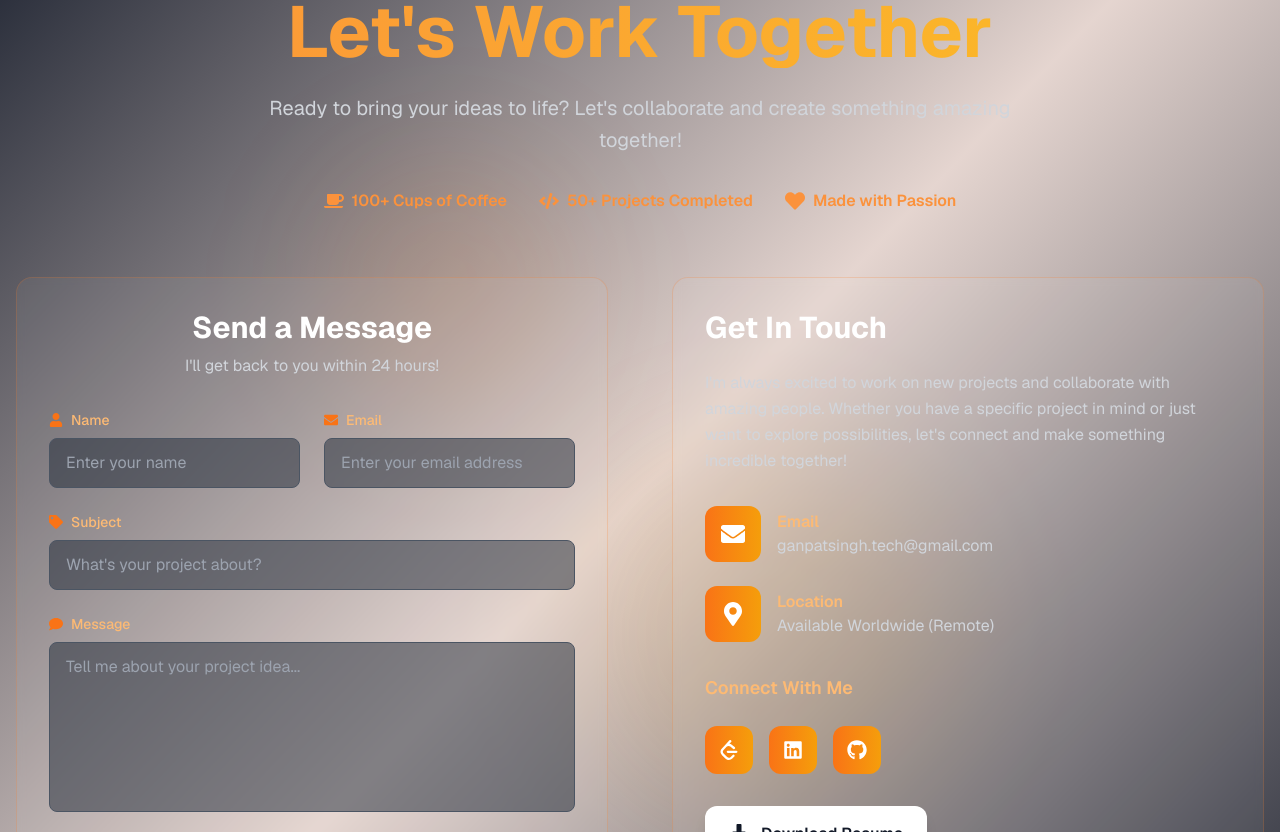
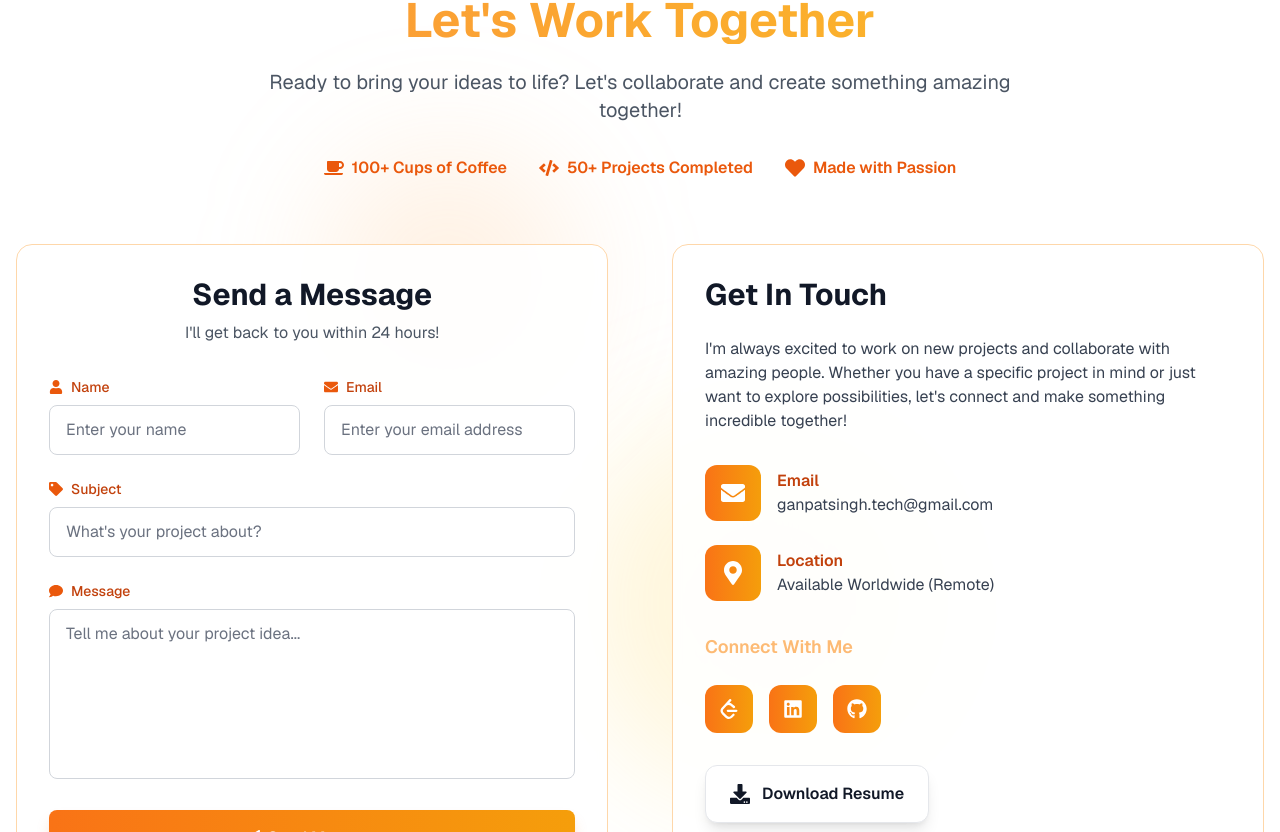
Before and after one commit to Ganpatsingh05/Portfolio-Web, a Next.js app in the folder frontend/: page / in a window 1280 px wide. Shown: the part 5068-5900 px from the top of the page. Built offline with nearby package versions, Linux system fonts and the light colour scheme; no server answers; the database is empty.

Commit message:
littleimprovements

```diff
--- a/frontend/src/app/layout.tsx
+++ b/frontend/src/app/layout.tsx
@@ -79,7 +79,7 @@ export default function RootLayout({
         className={`${geistSans.variable} ${geistMono.variable} antialiased bg-white dark:bg-gray-900`}
       >
         <ThemeProvider
-          defaultTheme="system"
+          defaultTheme="light"
           storageKey="portfolio-theme"
         >
           {children}
--- a/frontend/src/components/sections/Contact.tsx
+++ b/frontend/src/components/sections/Contact.tsx
@@ -57,14 +57,17 @@ export default function Contact() {
   }
 
   return (
-    <section className="py-20 bg-gradient-to-br from-gray-900 via-orange-900/20 to-gray-900 text-white relative overflow-hidden" id="contact">
+    <section
+      className="py-14 sm:py-16 md:py-20 relative overflow-hidden overflow-x-hidden bg-white dark:bg-gradient-to-br dark:from-gray-900 dark:via-orange-900/20 dark:to-gray-900 text-gray-900 dark:text-white"
+      id="contact"
+    >
       {/* Background Elements */}
-      <div className="absolute inset-0">
-        <div className="absolute top-1/4 left-1/4 w-64 h-64 bg-orange-500/10 rounded-full blur-3xl"></div>
-        <div className="absolute bottom-1/4 right-1/4 w-96 h-96 bg-amber-500/10 rounded-full blur-3xl"></div>
+      <div className="absolute inset-0 pointer-events-none">
+        <div className="absolute top-1/4 left-1/4 w-40 h-40 sm:w-56 sm:h-56 md:w-64 md:h-64 bg-orange-300/20 dark:bg-orange-500/10 rounded-full blur-3xl"></div>
+        <div className="absolute bottom-1/4 right-1/4 w-56 h-56 sm:w-72 sm:h-72 md:w-96 md:h-96 bg-amber-300/20 dark:bg-amber-500/10 rounded-full blur-3xl"></div>
       </div>
 
-      <div className="max-w-7xl mx-auto px-4 relative">
+  <div className="max-w-7xl mx-auto px-4 relative overflow-x-hidden">
         <motion.div
           initial={{ opacity: 0, y: 20 }}
           whileInView={{ opacity: 1, y: 0 }}
@@ -81,10 +84,10 @@ export default function Contact() {
           >
             <FaRocket className="text-6xl text-orange-500 mx-auto" />
           </motion.div>
-          <h2 className="text-5xl md:text-7xl font-bold bg-gradient-to-r from-orange-400 to-amber-400 bg-clip-text text-transparent mb-6">
+          <h2 className="text-3xl sm:text-4xl md:text-5xl font-bold bg-gradient-to-r from-orange-400 to-amber-400 bg-clip-text text-transparent mb-4 sm:mb-6">
             Let's Work Together
           </h2>
-          <p className="text-xl text-gray-300 max-w-3xl mx-auto leading-relaxed">
+          <p className="text-base sm:text-lg md:text-xl text-gray-600 dark:text-gray-300 max-w-3xl mx-auto leading-relaxed px-1">
             Ready to bring your ideas to life? Let's collaborate and create something amazing together!
           </p>
 
@@ -94,42 +97,42 @@ export default function Contact() {
             whileInView={{ opacity: 1, y: 0 }}
             transition={{ duration: 0.8, delay: 0.2 }}
             viewport={{ once: true }}
-            className="flex flex-wrap justify-center gap-8 mt-8"
+            className="flex flex-wrap justify-center gap-4 sm:gap-6 md:gap-8 mt-6 sm:mt-8"
           >
-            <div className="flex items-center gap-2 text-orange-400">
+            <div className="flex items-center gap-2 text-orange-600 dark:text-orange-400">
               <FaCoffee className="text-xl" />
               <span className="font-semibold">100+ Cups of Coffee</span>
             </div>
-            <div className="flex items-center gap-2 text-orange-400">
+            <div className="flex items-center gap-2 text-orange-600 dark:text-orange-400">
               <FaCode className="text-xl" />
               <span className="font-semibold">50+ Projects Completed</span>
             </div>
-            <div className="flex items-center gap-2 text-orange-400">
+            <div className="flex items-center gap-2 text-orange-600 dark:text-orange-400">
               <FaHeart className="text-xl" />
               <span className="font-semibold">Made with Passion</span>
             </div>
           </motion.div>
         </motion.div>
 
-        <div className="grid lg:grid-cols-2 gap-16">
+  <div className="grid grid-cols-1 lg:grid-cols-2 gap-8 sm:gap-12 lg:gap-16">
           {/* Contact Form */}
           <motion.div
-            initial={{ opacity: 0, x: -50 }}
-            whileInView={{ opacity: 1, x: 0 }}
+            initial={{ opacity: 0, y: 30 }}
+            whileInView={{ opacity: 1, y: 0 }}
             transition={{ duration: 0.8 }}
             viewport={{ once: true }}
-            className="bg-white/5 backdrop-blur-sm rounded-2xl p-8 border border-orange-500/20"
+            className="rounded-2xl p-5 sm:p-6 md:p-8 border backdrop-blur-sm bg-white/90 dark:bg-white/5 border-orange-200 dark:border-orange-500/20"
           >
             <div className="text-center mb-8">
-              <h3 className="text-3xl font-bold text-white mb-2">Send a Message</h3>
-              <p className="text-gray-300">I'll get back to you within 24 hours!</p>
+              <h3 className="text-2xl sm:text-3xl font-bold text-gray-900 dark:text-white mb-2">Send a Message</h3>
+              <p className="text-gray-600 dark:text-gray-300 text-sm sm:text-base">I'll get back to you within 24 hours!</p>
             </div>
 
             <form onSubmit={handleSubmit} className="space-y-6">
-              <div className="grid md:grid-cols-2 gap-6">
+              <div className="grid grid-cols-1 md:grid-cols-2 gap-4 sm:gap-6">
                 <div className="group">
-                  <label htmlFor="name" className="flex items-center gap-2 text-sm font-medium mb-2 text-orange-300">
-                    <FaUser className="text-orange-500" />
+                  <label htmlFor="name" className="flex items-center gap-2 text-sm font-medium mb-2 text-orange-700 dark:text-orange-300">
+                    <FaUser className="text-orange-600 dark:text-orange-500" />
                     Name
                   </label>
                   <input
@@ -139,13 +142,13 @@ export default function Contact() {
                     value={formData.name}
                     onChange={handleChange}
                     required
-                    className="w-full px-4 py-3 bg-gray-800/50 border border-gray-600 rounded-lg focus:ring-2 focus:ring-orange-500 focus:border-orange-500 text-white placeholder-gray-400 transition-all duration-300 group-hover:border-orange-400"
+                    className="w-full px-3 sm:px-4 py-3 rounded-lg focus:ring-2 focus:ring-orange-500 focus:border-orange-500 transition-all duration-300 group-hover:border-orange-400 bg-white dark:bg-gray-800/50 border border-gray-300 dark:border-gray-600 text-gray-900 dark:text-white placeholder-gray-500 dark:placeholder-gray-400"
                     placeholder="Enter your name"
                   />
                 </div>
                 <div className="group">
-                  <label htmlFor="email" className="flex items-center gap-2 text-sm font-medium mb-2 text-orange-300">
-                    <FaEnvelope className="text-orange-500" />
+                  <label htmlFor="email" className="flex items-center gap-2 text-sm font-medium mb-2 text-orange-700 dark:text-orange-300">
+                    <FaEnvelope className="text-orange-600 dark:text-orange-500" />
                     Email
                   </label>
                   <input
@@ -155,15 +158,15 @@ export default function Contact() {
                     value={formData.email}
                     onChange={handleChange}
                     required
-                    className="w-full px-4 py-3 bg-gray-800/50 border border-gray-600 rounded-lg focus:ring-2 focus:ring-orange-500 focus:border-orange-500 text-white placeholder-gray-400 transition-all duration-300 group-hover:border-orange-400"
+                    className="w-full px-3 sm:px-4 py-3 rounded-lg focus:ring-2 focus:ring-orange-500 focus:border-orange-500 transition-all duration-300 group-hover:border-orange-400 bg-white dark:bg-gray-800/50 border border-gray-300 dark:border-gray-600 text-gray-900 dark:text-white placeholder-gray-500 dark:placeholder-gray-400"
                     placeholder="Enter your email address"
                   />
                 </div>
               </div>
 
               <div className="group">
-                <label htmlFor="subject" className="flex items-center gap-2 text-sm font-medium mb-2 text-orange-300">
-                  <FaTag className="text-orange-500" />
+                <label htmlFor="subject" className="flex items-center gap-2 text-sm font-medium mb-2 text-orange-700 dark:text-orange-300">
+                  <FaTag className="text-orange-600 dark:text-orange-500" />
                   Subject
                 </label>
                 <input
@@ -173,14 +176,14 @@ export default function Contact() {
                   value={formData.subject}
                   onChange={handleChange}
                   required
-                  className="w-full px-4 py-3 bg-gray-800/50 border border-gray-600 rounded-lg focus:ring-2 focus:ring-orange-500 focus:border-orange-500 text-white placeholder-gray-400 transition-all duration-300 group-hover:border-orange-400"
+                  className="w-full px-3 sm:px-4 py-3 rounded-lg focus:ring-2 focus:ring-orange-500 focus:border-orange-500 transition-all duration-300 group-hover:border-orange-400 bg-white dark:bg-gray-800/50 border border-gray-300 dark:border-gray-600 text-gray-900 dark:text-white placeholder-gray-500 dark:placeholder-gray-400"
                   placeholder="What's your project about?"
                 />
               </div>
 
               <div className="group">
-                <label htmlFor="message" className="flex items-center gap-2 text-sm font-medium mb-2 text-orange-300">
-                  <FaComment className="text-orange-500" />
+                <label htmlFor="message" className="flex items-center gap-2 text-sm font-medium mb-2 text-orange-700 dark:text-orange-300">
+                  <FaComment className="text-orange-600 dark:text-orange-500" />
                   Message
                 </label>
                 <textarea
@@ -190,7 +193,7 @@ export default function Contact() {
                   onChange={handleChange}
                   required
                   rows={6}
-                  className="w-full px-4 py-3 bg-gray-800/50 border border-gray-600 rounded-lg focus:ring-2 focus:ring-orange-500 focus:border-orange-500 text-white placeholder-gray-400 resize-none transition-all duration-300 group-hover:border-orange-400"
+                  className="w-full px-3 sm:px-4 py-3 rounded-lg focus:ring-2 focus:ring-orange-500 focus:border-orange-500 resize-none transition-all duration-300 group-hover:border-orange-400 bg-white dark:bg-gray-800/50 border border-gray-300 dark:border-gray-600 text-gray-900 dark:text-white placeholder-gray-500 dark:placeholder-gray-400"
                   placeholder="Tell me about your project idea..."
                 />
               </div>
@@ -200,7 +203,7 @@ export default function Contact() {
                 disabled={isSubmitting}
                 whileHover={{ scale: 1.02 }}
                 whileTap={{ scale: 0.98 }}
-                className="w-full bg-gradient-to-r from-orange-500 to-amber-500 text-white py-4 rounded-lg font-semibold hover:from-orange-600 hover:to-amber-600 disabled:opacity-50 disabled:cursor-not-allowed transition-all duration-300 flex items-center justify-center gap-2 shadow-lg shadow-orange-500/25"
+                className="w-full bg-gradient-to-r from-orange-500 to-amber-500 text-white py-3 sm:py-4 rounded-lg font-semibold hover:from-orange-600 hover:to-amber-600 disabled:opacity-50 disabled:cursor-not-allowed transition-all duration-300 flex items-center justify-center gap-2 shadow-lg shadow-orange-500/25"
               >
                 {isSubmitting ? (
                   <>
@@ -223,32 +226,32 @@ export default function Contact() {
 
           {/* Contact Info */}
           <motion.div
-            initial={{ opacity: 0, x: 50 }}
-            whileInView={{ opacity: 1, x: 0 }}
+            initial={{ opacity: 0, y: 30 }}
+            whileInView={{ opacity: 1, y: 0 }}
             transition={{ duration: 0.8 }}
             viewport={{ once: true }}
-            className="space-y-8"
+            className="space-y-6 sm:space-y-8"
           >
-            <div className="bg-white/5 backdrop-blur-sm rounded-2xl p-8 border border-orange-500/20">
-              <h3 className="text-3xl font-bold mb-6 text-white">Get In Touch</h3>
-              <p className="text-gray-300 mb-8 leading-relaxed">
+            <div className="rounded-2xl p-5 sm:p-6 md:p-8 border backdrop-blur-sm bg-white/90 dark:bg-white/5 border-orange-200 dark:border-orange-500/20">
+              <h3 className="text-2xl sm:text-3xl font-bold mb-4 sm:mb-6 text-gray-900 dark:text-white">Get In Touch</h3>
+              <p className="text-gray-700 dark:text-gray-300 mb-6 sm:mb-8 leading-relaxed text-sm sm:text-base">
                 I'm always excited to work on new projects and collaborate with amazing people.
                 Whether you have a specific project in mind or just want to explore possibilities,
                 let's connect and make something incredible together!
               </p>
 
-              <div className="space-y-6">
+              <div className="space-y-4 sm:space-y-6">
                 <motion.div
                   whileHover={{ x: 5 }}
                   className="flex items-center space-x-4 group cursor-pointer"
                   onClick={() => openEmail('ganpatsingh.tech@gmail.com')}
                 >
-                  <div className="w-14 h-14 bg-gradient-to-r from-orange-500 to-amber-500 rounded-xl flex items-center justify-center group-hover:shadow-lg group-hover:shadow-orange-500/25 transition-all duration-300">
-                    <FaEnvelope className="w-6 h-6 text-white" />
+                  <div className="w-12 h-12 sm:w-14 sm:h-14 bg-gradient-to-r from-orange-500 to-amber-500 rounded-xl flex items-center justify-center group-hover:shadow-lg group-hover:shadow-orange-500/25 transition-all duration-300">
+                    <FaEnvelope className="w-5 h-5 sm:w-6 sm:h-6 text-white" />
                   </div>
                   <div>
-                    <h4 className="font-semibold text-orange-300 group-hover:text-orange-200 transition-colors">Email</h4>
-                    <p className="text-gray-300 group-hover:text-white transition-colors">ganpatsingh.tech@gmail.com</p>
+                    <h4 className="font-semibold text-orange-700 dark:text-orange-300 group-hover:text-orange-600 dark:group-hover:text-orange-200 transition-colors text-sm sm:text-base">Email</h4>
+                    <p className="text-gray-700 dark:text-gray-300 group-hover:text-gray-900 dark:group-hover:text-white transition-colors text-sm sm:text-base">ganpatsingh.tech@gmail.com</p>
                   </div>
                 </motion.div>
 
@@ -256,56 +259,56 @@ export default function Contact() {
                   whileHover={{ x: 5 }}
                   className="flex items-center space-x-4 group"
                 >
-                  <div className="w-14 h-14 bg-gradient-to-r from-orange-500 to-amber-500 rounded-xl flex items-center justify-center group-hover:shadow-lg group-hover:shadow-orange-500/25 transition-all duration-300">
-                    <FaMapMarkerAlt className="w-6 h-6 text-white" />
+                  <div className="w-12 h-12 sm:w-14 sm:h-14 bg-gradient-to-r from-orange-500 to-amber-500 rounded-xl flex items-center justify-center group-hover:shadow-lg group-hover:shadow-orange-500/25 transition-all duration-300">
+                    <FaMapMarkerAlt className="w-5 h-5 sm:w-6 sm:h-6 text-white" />
                   </div>
                   <div>
-                    <h4 className="font-semibold text-orange-300 group-hover:text-orange-200 transition-colors">Location</h4>
-                    <p className="text-gray-300 group-hover:text-white transition-colors">Available Worldwide (Remote)</p>
+                    <h4 className="font-semibold text-orange-700 dark:text-orange-300 group-hover:text-orange-600 dark:group-hover:text-orange-200 transition-colors text-sm sm:text-base">Location</h4>
+                    <p className="text-gray-700 dark:text-gray-300 group-hover:text-gray-900 dark:group-hover:text-white transition-colors text-sm sm:text-base">Available Worldwide (Remote)</p>
                   </div>
                 </motion.div>
               </div>
 
               {/* Social Links */}
               <div className="mt-8">
-                <h4 className="font-semibold mb-6 text-orange-300 text-lg">Connect With Me</h4>
-                <div className="flex space-x-4">
+                <h4 className="font-semibold mb-4 sm:mb-6 text-orange-300 text-base sm:text-lg">Connect With Me</h4>
+                <div className="flex space-x-3 sm:space-x-4">
                   <motion.button
                     onClick={() => openSocialLink("https://leetcode.com/u/Ganpat_singh/")}
                     whileHover={{ scale: 1.1, rotate: 5 }}
                     whileTap={{ scale: 0.9 }}
-                    className="w-12 h-12 bg-gradient-to-r from-orange-500 to-amber-500 rounded-xl flex items-center justify-center hover:shadow-lg hover:shadow-orange-500/25 transition-all duration-300 text-white"
+                    className="w-10 h-10 sm:w-12 sm:h-12 bg-gradient-to-r from-orange-500 to-amber-500 rounded-xl flex items-center justify-center hover:shadow-lg hover:shadow-orange-500/25 transition-all duration-300 text-white"
                   >
-                    <SiLeetcode className="w-5 h-5" />
+                    <SiLeetcode className="w-4 h-4 sm:w-5 sm:h-5" />
                   </motion.button>
                   <motion.button
                     onClick={() => openSocialLink("https://www.linkedin.com/in/ganpat-singh-aabb4a285/")}
                     whileHover={{ scale: 1.1, rotate: 5 }}
                     whileTap={{ scale: 0.9 }}
-                    className="w-12 h-12 bg-gradient-to-r from-orange-500 to-amber-500 rounded-xl flex items-center justify-center hover:shadow-lg hover:shadow-orange-500/25 transition-all duration-300 text-white"
+                    className="w-10 h-10 sm:w-12 sm:h-12 bg-gradient-to-r from-orange-500 to-amber-500 rounded-xl flex items-center justify-center hover:shadow-lg hover:shadow-orange-500/25 transition-all duration-300 text-white"
                   >
-                    <FaLinkedin className="w-5 h-5" />
+                    <FaLinkedin className="w-4 h-4 sm:w-5 sm:h-5" />
                   </motion.button>
                   <motion.button
                     onClick={() => openSocialLink("https://github.com/Ganpatsingh05")}
                     whileHover={{ scale: 1.1, rotate: 5 }}
                     whileTap={{ scale: 0.9 }}
-                    className="w-12 h-12 bg-gradient-to-r from-orange-500 to-amber-500 rounded-xl flex items-center justify-center hover:shadow-lg hover:shadow-orange-500/25 transition-all duration-300 text-white"
+                    className="w-10 h-10 sm:w-12 sm:h-12 bg-gradient-to-r from-orange-500 to-amber-500 rounded-xl flex items-center justify-center hover:shadow-lg hover:shadow-orange-500/25 transition-all duration-300 text-white"
                   >
-                    <FaGithub className="w-5 h-5" />
+                    <FaGithub className="w-4 h-4 sm:w-5 sm:h-5" />
                   </motion.button>
                 </div>
               </div>
 
               {/* Resume Download */}
-              <motion.div
+        <motion.div
                 whileHover={{ scale: 1.02 }}
                 whileTap={{ scale: 0.98 }}
-                className="mt-8"
+                className="mt-6 sm:mt-8"
               >
                 <button
                   onClick={downloadResume}
-                  className="inline-flex items-center space-x-3 bg-white text-gray-900 px-6 py-4 rounded-xl font-semibold hover:bg-gray-100 transition-all duration-300 shadow-lg hover:shadow-xl"
+          className="inline-flex items-center space-x-3 bg-white text-gray-900 px-5 py-3 sm:px-6 sm:py-4 rounded-xl font-semibold hover:bg-gray-100 transition-all duration-300 shadow-lg hover:shadow-xl border border-gray-200"
                 >
                   <FaDownload className="w-5 h-5" />
                   <span>Download Resume</span>
@@ -319,11 +322,11 @@ export default function Contact() {
               whileInView={{ opacity: 1, scale: 1 }}
               transition={{ duration: 0.5, delay: 0.3 }}
               viewport={{ once: true }}
-              className="bg-gradient-to-r from-orange-500/20 to-amber-500/20 backdrop-blur-sm rounded-2xl p-6 border border-orange-400/30 text-center"
+              className="backdrop-blur-sm rounded-2xl p-5 sm:p-6 border text-center bg-gradient-to-r from-orange-100 to-amber-100 dark:from-orange-500/20 dark:to-amber-500/20 border-orange-200 dark:border-orange-400/30 text-gray-900 dark:text-white"
             >
-              <FaRocket className="text-3xl text-orange-400 mx-auto mb-3" />
-              <h4 className="text-xl font-bold text-white mb-2">Quick Response Guaranteed</h4>
-              <p className="text-gray-300">I typically respond within 4-6 hours during business days!</p>
+              <FaRocket className="text-2xl sm:text-3xl text-orange-500 dark:text-orange-400 mx-auto mb-2 sm:mb-3" />
+              <h4 className="text-lg sm:text-xl font-bold mb-1 sm:mb-2">Quick Response Guaranteed</h4>
+              <p className="text-gray-700 dark:text-gray-300 text-sm sm:text-base">I typically respond within 4-6 hours during business days!</p>
             </motion.div>
           </motion.div>
         </div>
--- a/frontend/src/components/ui/ThemeProvider.tsx
+++ b/frontend/src/components/ui/ThemeProvider.tsx
@@ -24,7 +24,7 @@ const ThemeProviderContext = createContext<ThemeProviderState>(initialState)
 
 export function ThemeProvider({
   children,
-  defaultTheme = 'system',
+  defaultTheme = 'light',
   storageKey = 'theme',
   ...props
 }: ThemeProviderProps) {
--- a/frontend/src/components/ui/ThemeScript.tsx
+++ b/frontend/src/components/ui/ThemeScript.tsx
@@ -5,7 +5,7 @@ export function ThemeScript() {
         __html: `
           (function() {
             try {
-              var theme = localStorage.getItem('portfolio-theme') || 'system';
+              var theme = localStorage.getItem('portfolio-theme') || 'light';
               var systemTheme = window.matchMedia('(prefers-color-scheme: dark)').matches ? 'dark' : 'light';
               var resolvedTheme = theme === 'system' ? systemTheme : theme;
 
```
